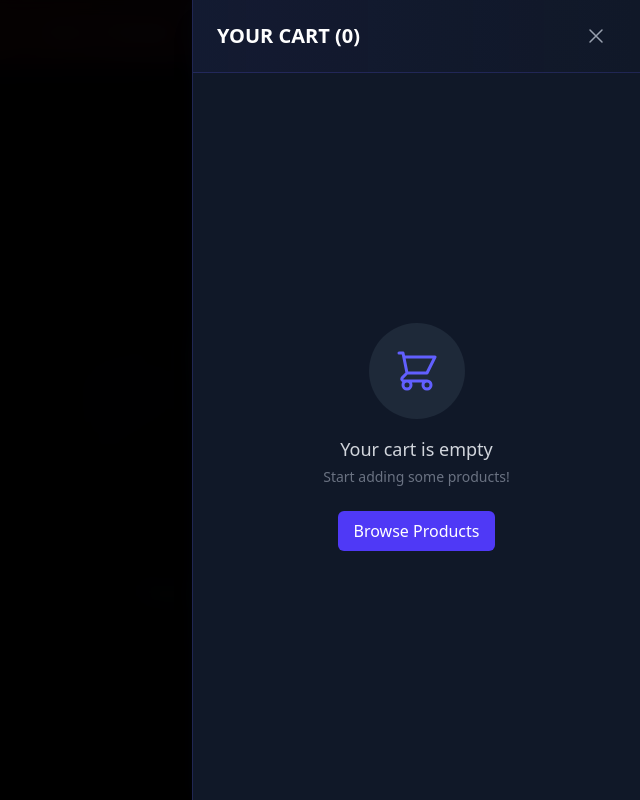
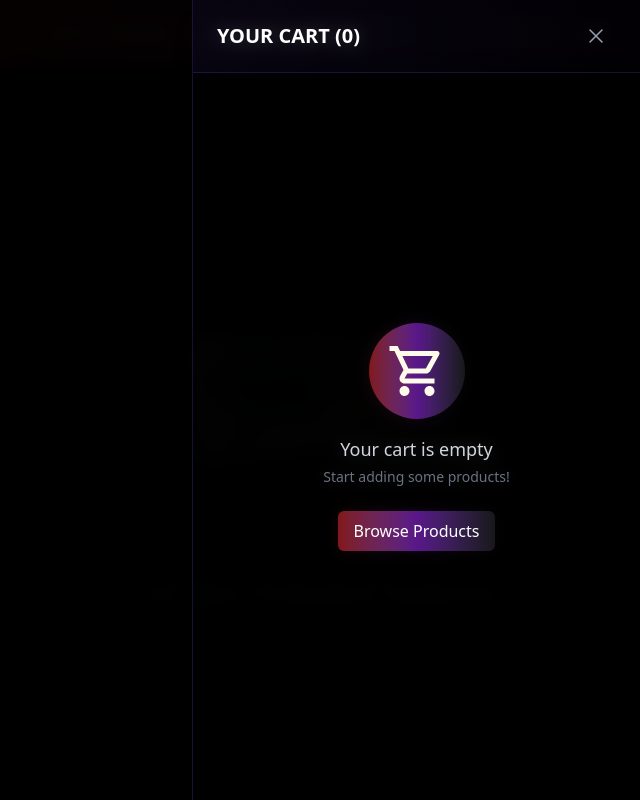
Before and after one commit to S-Q-Ali/Internship-Practice-Project, a React (Vite) app in the folder my-project/: page / in a window 1280 px wide. Both pictures are taken after a click on the button "Cart". Shown: the top 800 px of the page, without its empty margins (640-1280 px from the left). Built offline with nearby package versions, Linux system fonts and the light colour scheme.

Commit message:
Cart is now customized
Checkout got the Button component instead of button tag

No change in Products Section

```diff
--- a/my-project/src/components/Cart.jsx
+++ b/my-project/src/components/Cart.jsx
@@ -3,6 +3,11 @@ import { Dialog, Transition } from "@headlessui/react";
 import { XMarkIcon, TrashIcon } from "@heroicons/react/24/outline";
 import { useCartDrawer } from "./CartDrawerContext";
 import { Link } from "react-router-dom";
+import Button from "./Button";
+import { MdOutlineShoppingCart } from "react-icons/md";
+import { FiMinus,FiPlus } from "react-icons/fi";
+
+
 
 export default function CartDrawer() {
   const {
@@ -50,51 +55,39 @@ export default function CartDrawer() {
                 leaveTo="translate-x-full"
               >
                 <Dialog.Panel className="pointer-events-auto w-screen max-w-md">
-                  <div className="flex h-full flex-col bg-gray-900 shadow-xl border-l border-indigo-500/20">
+                  <div className="flex h-full flex-col bg-transparent shadow-xl border-l border-indigo-500/20">
                     {/* Header */}
                     <div className="flex items-center justify-between px-6 py-4 border-b border-indigo-500/20 bg-gradient-to-r from-indigo-900/10 to-transparent">
                       <Dialog.Title className="text-xl font-bold text-white">
                         YOUR CART ({totalItems})
                       </Dialog.Title>
-                      <button
-                        onClick={() => setOpen(false)}
-                        className="p-2 text-gray-400 hover:text-white rounded-full hover:bg-gray-800 transition-all"
+                      <Button
+                        handleclick={() => setOpen(false)}
+                        styles={"p-2 text-gray-400 hover:text-white rounded-full hover:bg-gray-800 transition-all"}
                       >
                         <XMarkIcon className="h-6 w-6" />
-                      </button>
+                      </Button>
                     </div>
 
                     {/* Cart content */}
                     <div className="flex-1 overflow-y-auto p-6">
                       {cartItems.length === 0 ? (
                         <div className="flex flex-col items-center justify-center h-full text-center">
-                          <div className="w-24 h-24 bg-gray-800 rounded-full flex items-center justify-center mb-4">
-                            <svg
-                              className="w-12 h-12 text-indigo-500"
-                              fill="none"
-                              stroke="currentColor"
-                              viewBox="0 0 24 24"
-                            >
-                              <path
-                                strokeLinecap="round"
-                                strokeLinejoin="round"
-                                strokeWidth={1.5}
-                                d="M3 3h2l.4 2M7 13h10l4-8H5.4M7 13L5.4 5M7 13l-2.293 2.293c-.63.63-.184 1.707.707 1.707H17m0 0a2 2 0 100 4 2 2 0 000-4zm-8 2a2 2 0 11-4 0 2 2 0 014 0z"
-                              />
-                            </svg>
+                          <div className="w-24 h-24 bg-gradient-to-r from-red-900 via-purple-900 to-zinc-900 rounded-full flex items-center justify-center mb-4">
+                           < MdOutlineShoppingCart className="text-6xl text-amber-50" />
                           </div>
                           <h3 className="text-lg font-medium text-gray-300">
                             Your cart is empty
                           </h3>
-                          <p className="mt-1 text-sm text-gray-500">
+                          <p className="mt-1 text-sm text-gray-500 ">
                             Start adding some products!
                           </p>
-                          <button
-                            onClick={() => setOpen(false)}
-                            className="mt-6 px-4 py-2 bg-indigo-600 text-white rounded-md hover:bg-indigo-700 transition-colors"
+                          <Button
+                            handleclick={() => setOpen(false)}
+                            styles={"mt-6 px-4 py-2 bg-gradient-to-r from-red-900 via-purple-900 to-zinc-900 text-white rounded-md transition-colors hover:bg-gradient-to-r hover:from-red-600 hover:via-purple-600 hover:to-zinc-800 transition-all duration-1000 cursor-pointer"}
                           >
                             Browse Products
-                          </button>
+                          </Button>
                         </div>
                       ) : (
                         <ul className="divide-y divide-gray-800">
@@ -129,69 +122,45 @@ export default function CartDrawer() {
 
                                   <div className="flex-1 flex items-end justify-between text-sm">
                                     <div className="flex items-center space-x-2">
-                                      <button
-                                        onClick={() =>
+                                      <Button
+                                        handleclick={() =>
                                           updateQuantity(
                                             product.id,
                                             product.quantity - 1
                                           )
                                         }
-                                        className="text-gray-400 hover:text-white p-1"
+                                        styles={"text-gray-400 text-xl hover:text-white p-1"}
                                       >
                                         <span className="sr-only">
                                           Decrease quantity
                                         </span>
-                                        <svg
-                                          className="h-4 w-4"
-                                          fill="none"
-                                          stroke="currentColor"
-                                          viewBox="0 0 24 24"
-                                        >
-                                          <path
-                                            strokeLinecap="round"
-                                            strokeLinejoin="round"
-                                            strokeWidth={2}
-                                            d="M20 12H4"
-                                          />
-                                        </svg>
-                                      </button>
+                                        <FiMinus />
+                                      </Button>
                                       <span className="text-white font-medium">
                                         {product.quantity}
                                       </span>
-                                      <button
-                                        onClick={() =>
+                                      <Button
+                                        handleclick={() =>
                                           updateQuantity(
                                             product.id,
                                             product.quantity + 1
                                           )
                                         }
-                                        className="text-gray-400 hover:text-white p-1"
+                                        styles={"text-gray-400 hover:text-white text-xl p-1"}
                                       >
                                         <span className="sr-only">
                                           Increase quantity
                                         </span>
-                                        <svg
-                                          className="h-4 w-4"
-                                          fill="none"
-                                          stroke="currentColor"
-                                          viewBox="0 0 24 24"
-                                        >
-                                          <path
-                                            strokeLinecap="round"
-                                            strokeLinejoin="round"
-                                            strokeWidth={2}
-                                            d="M12 4v16m8-8H4"
-                                          />
-                                        </svg>
-                                      </button>
+                                        <FiPlus />
+                                      </Button>
                                     </div>
 
-                                    <button
-                                      onClick={() => removeFromCart(product.id)}
-                                      className="text-gray-500 hover:text-red-500 transition-colors"
+                                    <Button
+                                      handleclick={() => removeFromCart(product.id)}
+                                      styles={"text-gray-500 hover:text-red-500 transition-colors cursor-pointer"}
                                     >
                                       <TrashIcon className="h-5 w-5" />
-                                    </button>
+                                    </Button>
                                   </div>
                                 </div>
                               </div>
@@ -221,13 +190,13 @@ export default function CartDrawer() {
                         <div className="mt-4 flex justify-center text-sm text-gray-500">
                           <p>
                             or{" "}
-                            <button
-                              type="button"
-                              className="text-indigo-400 hover:text-indigo-300 font-medium"
-                              onClick={() => setOpen(false)}
+                            <Button
+                              type="Button"
+                              styles={"text-indigo-400 hover:text-indigo-300 font-medium"}
+                              handleclick={() => setOpen(false)}
                             >
                               Continue Shopping
-                            </button>
+                            </Button>
                           </p>
                         </div>
                       </div>
--- a/my-project/src/components/Checkout.jsx
+++ b/my-project/src/components/Checkout.jsx
@@ -5,7 +5,7 @@ import { useNavigate } from "react-router-dom";
 import { CheckCircleIcon, ArrowLeftIcon, XMarkIcon } from "@heroicons/react/24/outline";
 import Button from "./Button";
 
-export default function Checkout({ darkMode, setDarkMode }) {
+export default function Checkout() {
   const {
     cartItems,
     totalPrice,
```
Also changed, not shown: my-project/src/components/Products.jsx (+5 -5 lines).
